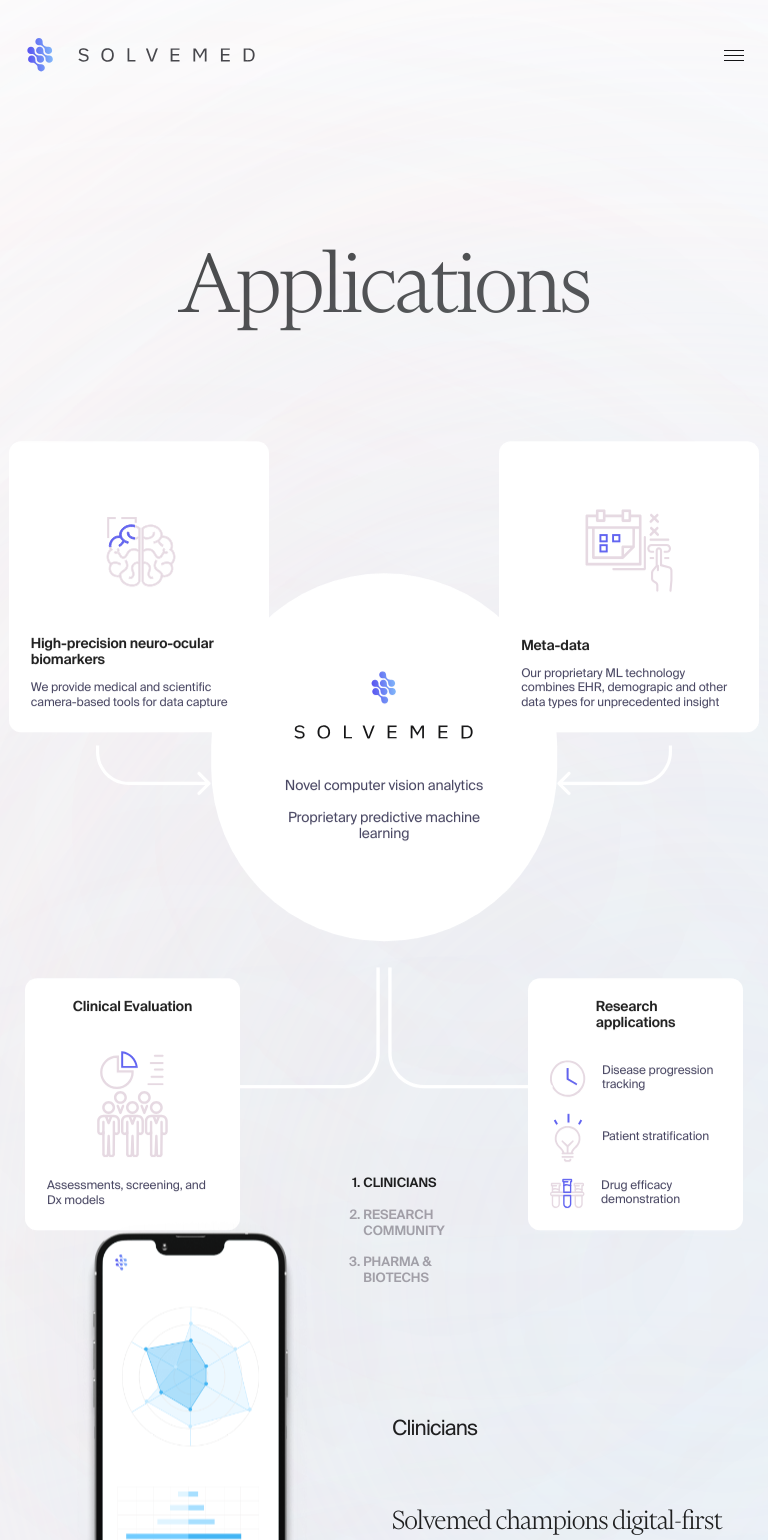
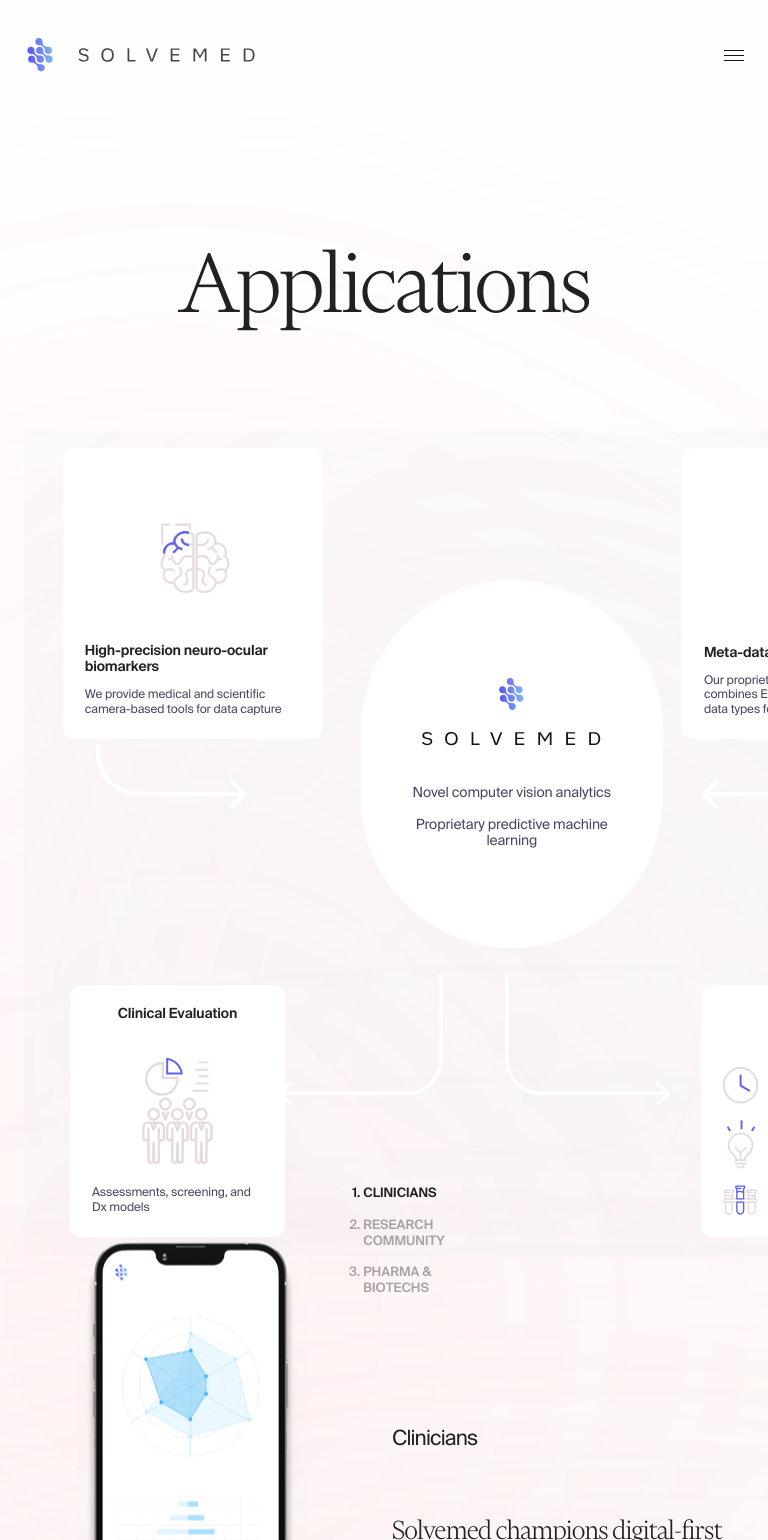
Before and after one commit to EniuK/solvemedTest, a Next.js app: page /applications in a window 768 px wide. Shown: the top 1540 px of the page. Built offline with nearby package versions, Linux system fonts and the light colour scheme.

Commit message:
fix: adjust applications section on mobile

```diff
--- a/src/components/ApplicationsInfoGraphic/ApplicationsInfoGraphic.module.css
+++ b/src/components/ApplicationsInfoGraphic/ApplicationsInfoGraphic.module.css
@@ -34,6 +34,41 @@
   justify-content: center;
   text-align: center;
   z-index: 1;
+}
+
+@media (max-width: 900px) {
+  .infoGraphicContainer {
+    height: 825px;
+    padding-left: 10%;
+    padding-right: 10%;
+    width: 900px;
+    overflow-x: scroll;
+    overflow-y: hidden;
+  }
+
+  .infoGraphicInternalContainer {
+    flex: 1;
+    flex-grow: 1;
+  }
+
+  .infoGraphicCore {
+    width: 40%;
+    left: 55%;
+  }
+
+  .infoGraphicArrowBottomIcon {
+    width: 30%;
+  }
+
+  .bg, .bg5, .bg4 {
+    opacity: 0.4;
+  }
+}
+
+@media (min-width: 600px) and (max-width: 900px) {
+  .bg, .bg5, .bg4 {
+    max-width: 1080px;
+  }
 }
 
 .infoGraphicItem {
--- a/src/components/ApplicationsInfoGraphic/ApplicationsInfoGraphic.tsx
+++ b/src/components/ApplicationsInfoGraphic/ApplicationsInfoGraphic.tsx
@@ -8,7 +8,10 @@
 
   return (
     <div ref={parallax.ref} className={styles.infoGraphicContainer}>
-      <Box width={{ xs: "80%", md: "60%" }} className={styles.infoGraphicInternalContainer}>
+      <Box
+         width={{ md: "60%" }}
+        className={styles.infoGraphicInternalContainer}
+      >
         <Box className={styles.infoGraphicCore}>
           <img src="/images/logoVertical.svg" alt="Logo" />
           <Typography variant="body4" color="#494763" mb={2} mt={5}>
@@ -38,7 +41,7 @@
         </Box>
 
         <Box className={styles.infoGraphicContainerBlock}>
-          <Box left={{ xs: "40%", md: "80%" }} className={styles.infoGraphicItem}>
+          <Box left={{ xs: "55%", md: "80%" }} className={styles.infoGraphicItem}>
             <Box display="flex" flexGrow={1} alignItems="center">
               <img src="/images/applicationsIcon2.svg" alt="Meta-data" style={{ width: 88, height: 83 }} />
             </Box>
@@ -70,7 +73,7 @@
         </Box>
 
         <Box className={styles.infoGraphicContainerBlock}>
-          <Box left={{ xs: "50%", md: "60%" }} className={styles.infoGraphicBottomItem}>
+          <Box left={{ xs: "60%", md: "60%" }} className={styles.infoGraphicBottomItem}>
             <Typography variant="body4" fontWeight="600" mb={1.5}>
               Research <br />
               applications
@@ -104,7 +107,7 @@
       <img src="/images/blue6.svg" alt="Background blue" className={styles.bg} />
       <img src="/images/green5.svg" alt="Background pink" className={styles.bg5} />
       <img src="/images/pink4.svg" alt="Background pink" className={styles.bg4} />
-    </div >
+    </div>
   );
 };
 
```
